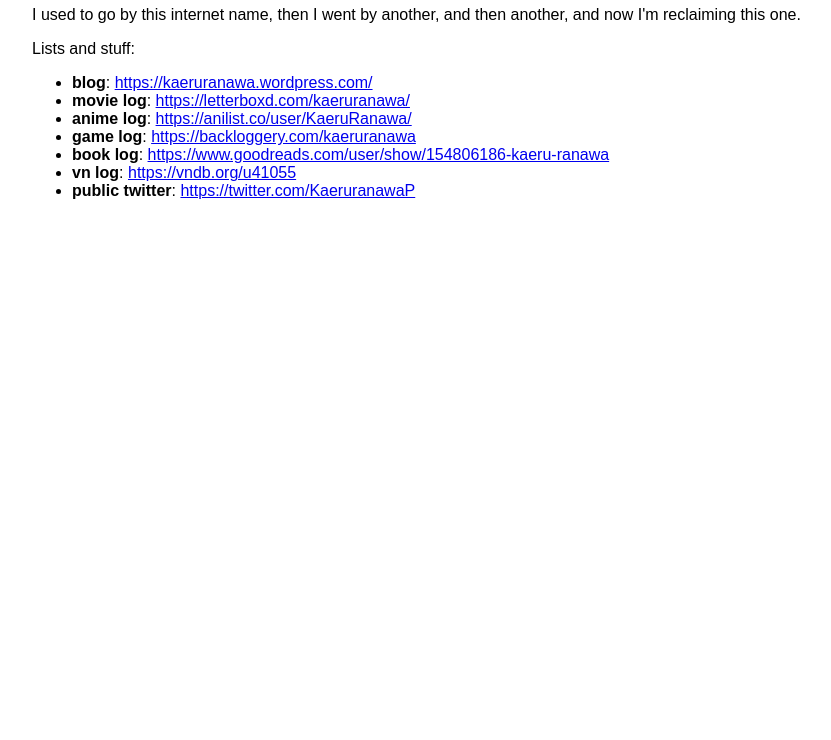
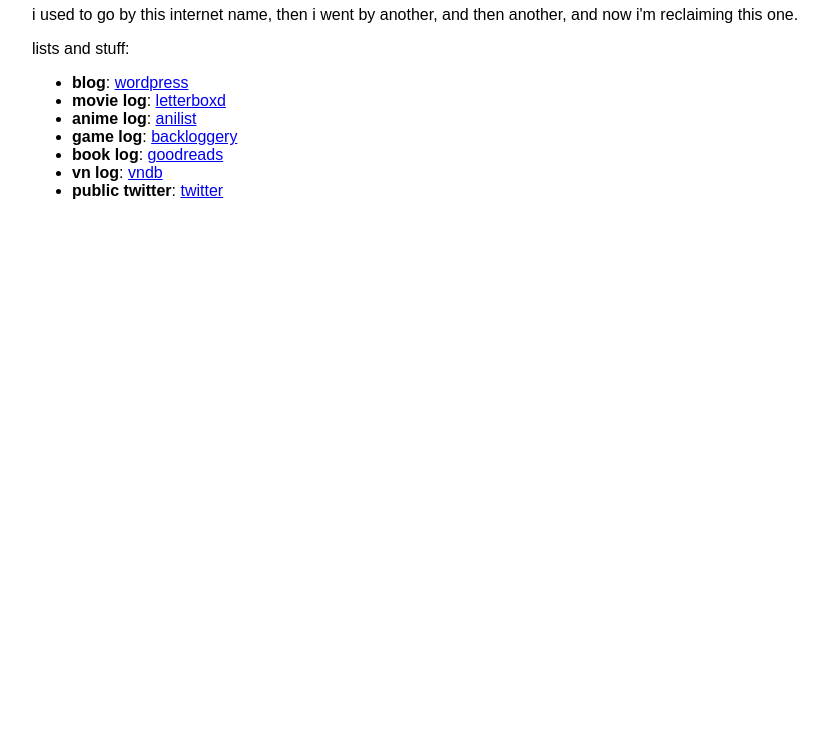
Before and after one commit to kaeruranawa/kaeruranawa.github.io, a plain HTML site: page index.html in a window 1280 px wide. Shown: the part 60-800 px from the top of the page, without its empty margins (108-939 px from the left). Drawn offline with Linux system fonts and the light colour scheme.

Commit message:
Update index.html

```diff
--- a/index.html
+++ b/index.html
@@ -1,20 +1,20 @@
 <html>
   <head>
-    <title>Under Construction, but Welcome</title>
+    <title>under construction, but welcome</title>
   </head>
   <body style="font-family: Arial">
     <div style="max-width: 1000px;margin:0 auto;">
-      <h1>Welcome.</h1>
-      <p>I used to go by this internet name, then I went by another, and then another, and now I'm reclaiming this one.</p>
-      <p>Lists and stuff:</p>
+      <h1>welcome.</h1>
+      <p>i used to go by this internet name, then i went by another, and then another, and now i'm reclaiming this one.</p>
+      <p>lists and stuff:</p>
       <ul>
-        <li><strong>blog</strong>: <a href="https://kaeruranawa.wordpress.com/">https://kaeruranawa.wordpress.com/</a></li>
-        <li><strong>movie log</strong>: <a href="https://letterboxd.com/kaeruranawa/">https://letterboxd.com/kaeruranawa/</a></li>
-        <li><strong>anime log</strong>: <a href="https://anilist.co/user/KaeruRanawa/">https://anilist.co/user/KaeruRanawa/</a></li>
-        <li><strong>game log</strong>: <a href="https://backloggery.com/kaeruranawa">https://backloggery.com/kaeruranawa</a></li>
-        <li><strong>book log</strong>: <a href="https://www.goodreads.com/user/show/154806186-kaeru-ranawa">https://www.goodreads.com/user/show/154806186-kaeru-ranawa</a></li>
-        <li><strong>vn log</strong>: <a href="https://vndb.org/u41055">https://vndb.org/u41055</a></li>
-        <li><strong>public twitter</strong>: <a href="https://twitter.com/KaeruranawaP">https://twitter.com/KaeruranawaP</a></li>
+        <li><strong>blog</strong>: <a href="https://kaeruranawa.wordpress.com/">wordpress</a></li>
+        <li><strong>movie log</strong>: <a href="https://letterboxd.com/kaeruranawa/">letterboxd</a></li>
+        <li><strong>anime log</strong>: <a href="https://anilist.co/user/KaeruRanawa/">anilist</a></li>
+        <li><strong>game log</strong>: <a href="https://backloggery.com/kaeruranawa">backloggery</a></li>
+        <li><strong>book log</strong>: <a href="https://www.goodreads.com/user/show/154806186-kaeru-ranawa">goodreads</a></li>
+        <li><strong>vn log</strong>: <a href="https://vndb.org/u41055">vndb</a></li>
+        <li><strong>public twitter</strong>: <a href="https://twitter.com/KaeruranawaP">twitter</a></li>
       </ul>
     </div>
   </body>
```
